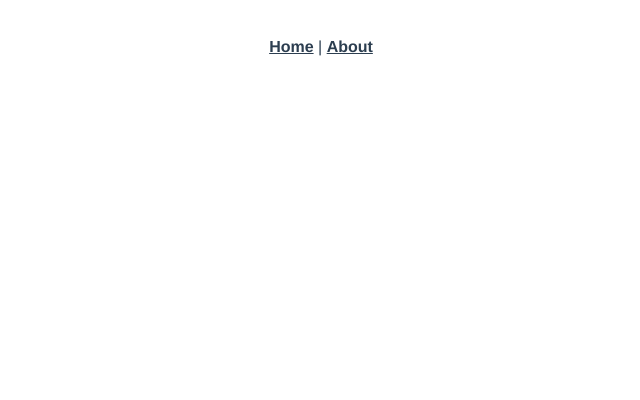
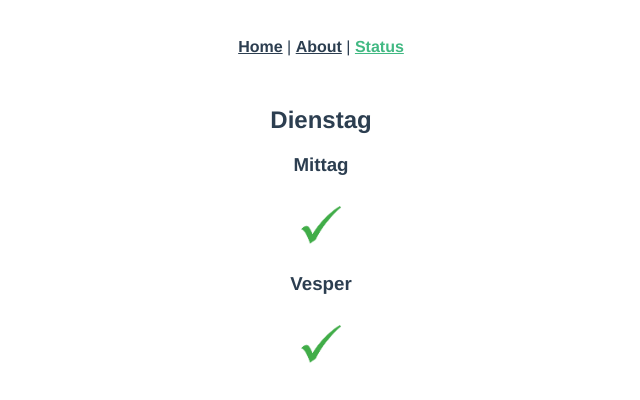
Before and after one commit to HeinzM/speiseplan-frontend, a Vue app: page /status in a window 1280 px wide. Before the commit this address had no page. Shown: the top 400 px of the page, without its empty margins (319-959 px from the left). Built offline with nearby package versions, Linux system fonts and the light colour scheme.

Commit message:
StatusPage.vue & StatusPageView.vue erstellt Statuspage mit bedingtem Pictureload StatusPageView.vue mit Übergabe von Eigenschaften

```diff
--- a/src/App.vue
+++ b/src/App.vue
@@ -1,7 +1,8 @@
 <template>
   <nav>
     <router-link to="/">Home</router-link> |
-    <router-link to="/about">About</router-link>
+    <router-link to="/about">About</router-link> |
+    <router-link to="/status">Status</router-link>
   </nav>
   <router-view />
 </template>
@@ -28,3 +29,4 @@ nav a.router-link-exact-active {
   color: #42b983;
 }
 </style>
+<script setup lang="ts"></script>
--- /dev/null
+++ b/src/components/StatusPage.vue
@@ -0,0 +1,55 @@
+<template>
+  <h2>{{ dayOfWeek }}</h2>
+  <h3>Mittag</h3>
+  <div class="showpic">
+    <img
+      v-if="lunch"
+      :src="require('@/assets/greenhook.png')"
+      class="showpic"
+      alt="bestellt"
+    />
+    <img
+      v-else
+      :src="require('@/assets/redcross.png')"
+      class="showpic"
+      alt="nichtbestellt"
+    />
+  </div>
+  <h3>Vesper</h3>
+  <div class="showpic">
+    <img
+      v-if="snack"
+      :src="require('@/assets/greenhook.png')"
+      class="showpic"
+      alt="bestellt"
+    />
+    <img
+      v-else
+      :src="require('@/assets/redcross.png')"
+      class="showpic"
+      alt="nichtbestellt"
+    />
+  </div>
+</template>
+
+<script lang="ts">
+import { defineComponent } from "vue";
+
+export default defineComponent({
+  name: "StatusPage",
+  props: {
+    dayOfWeek: String,
+    snack: Boolean,
+    lunch: Boolean,
+  },
+});
+</script>
+
+<style scoped>
+.showpic {
+  height: 60px;
+  width: 60px;
+  margin-left: auto;
+  margin-right: auto;
+}
+</style>
--- a/src/router/index.ts
+++ b/src/router/index.ts
@@ -1,5 +1,6 @@
 import { createRouter, createWebHistory, RouteRecordRaw } from "vue-router";
 import HomeView from "../views/HomeView.vue";
+import StatusPageView from "@/views/StatusPageView.vue";
 
 const routes: Array<RouteRecordRaw> = [
   {
@@ -16,6 +17,11 @@ const routes: Array<RouteRecordRaw> = [
     component: () =>
       import(/* webpackChunkName: "about" */ "../views/AboutView.vue"),
   },
+  {
+    path: "/status",
+    name: "status",
+    component: StatusPageView,
+  },
 ];
 
 const router = createRouter({
--- /dev/null
+++ b/src/views/StatusPageView.vue
@@ -0,0 +1,14 @@
+<template>
+  <status-page day-of-week="Dienstag" :lunch="true" :snack="true" />
+</template>
+<script lang="ts">
+import { defineComponent } from "vue";
+import StatusPage from "@/components/StatusPage.vue";
+
+export default defineComponent({
+  name: "StatusPageView",
+  components: { StatusPage },
+});
+</script>
+
+<style scoped></style>
```
Also changed, not shown: src/assets/greenhook.png (added), src/assets/redcross.png (added).
